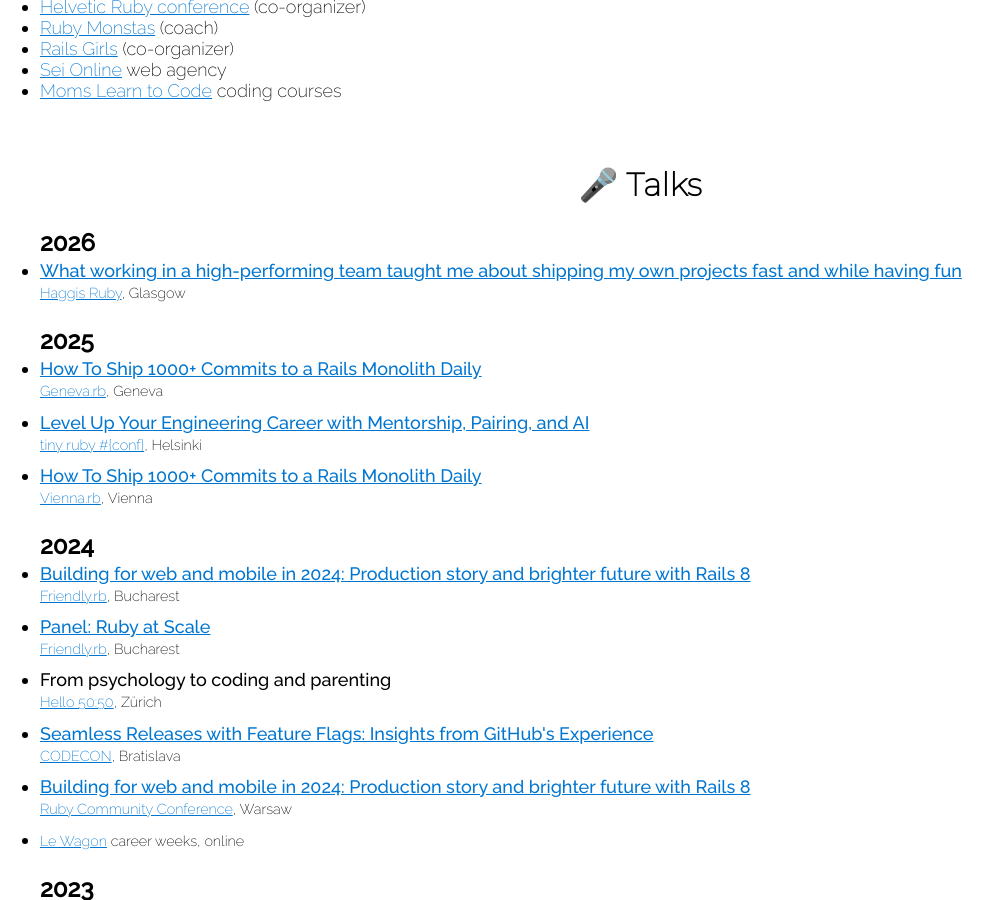
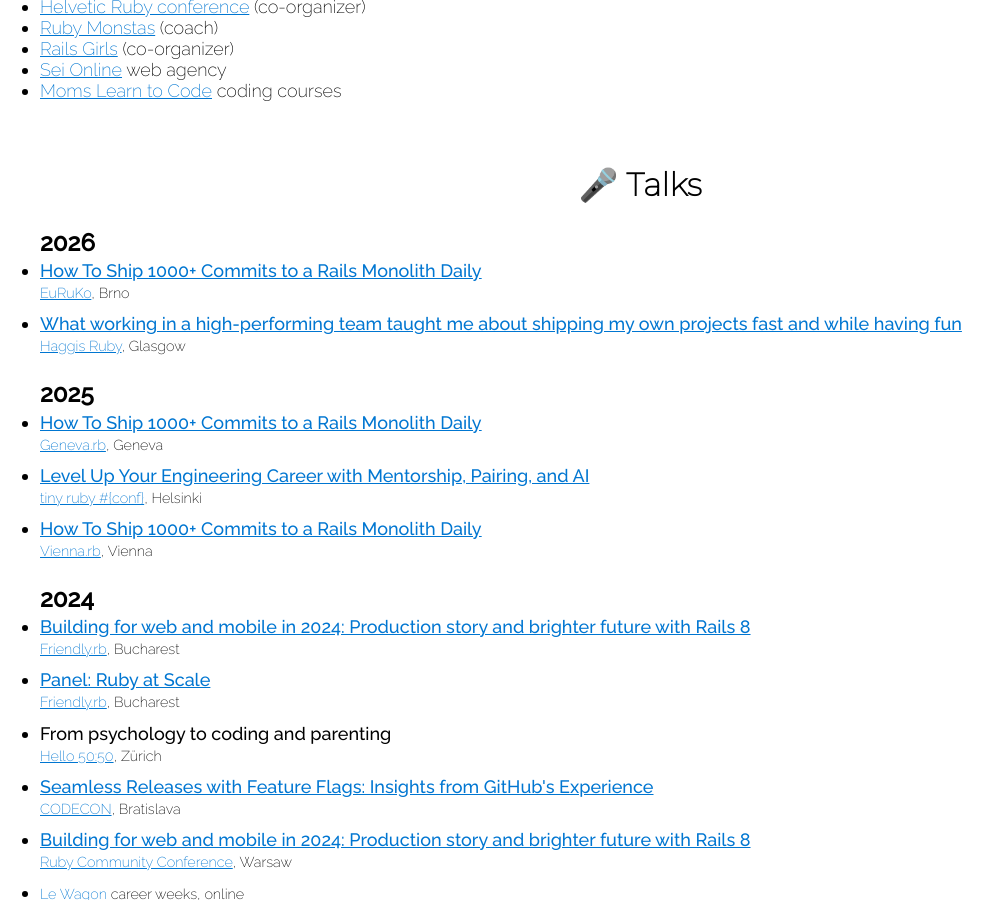
Before and after one commit to hharen/hharen, a Jekyll site: the page built from index.html, in a window 1280 px wide and 900 px high, scrolled down 706 px. Shown: the whole window, without its empty margins (0-1002 px from the left). Built offline with Jekyll 4.4.1, drawn with Linux system fonts in a browser that asks for light colours.

Commit message:
Add talk on shipping 1000+ commits to Rails monolith

```diff
--- a/index.html
+++ b/index.html
@@ -20,6 +20,10 @@
 
   <h3>2026</h3>
   <ul class="talks-list">
+    <li>
+      <span class="bold talk"><a href="talks/1000_commits">How To Ship 1000+ Commits to a Rails Monolith Daily</a></span>
+      <br><span class="small"><a href="https://2026.euruko.org/">EuRuKo</a>, Brno</span>
+    </li>
     <li>
       <span class="bold talk"><a href="talks/high_performing_teams">What working in a high-performing team taught me about shipping my own projects fast and while having fun</a></span>
       <br><span class="small"><a href="https://haggisruby.co.uk/">Haggis Ruby</a>, Glasgow</span>
```
